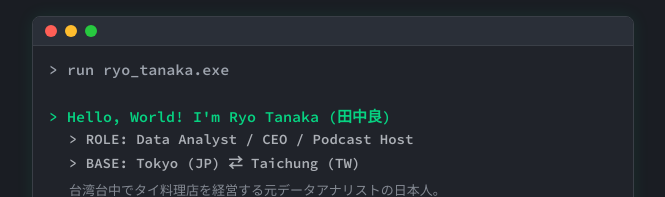
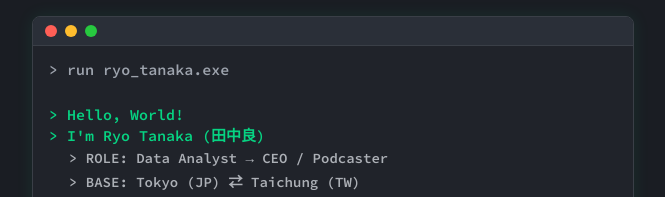
Before and after one commit to RyoTana666/ryotana666.github.io, a plain HTML site: page index.html in a window 1280 px wide. Shown: the top 197 px of the page, without its empty margins (307-972 px from the left). Drawn offline with Linux system fonts and the light colour scheme.

Commit message:
Update index.html

```diff
--- a/index.html
+++ b/index.html
@@ -191,8 +191,9 @@ footer {
 
     <!-- PROFILE -->
     <div class="line" id="line1">
-      <div class="headline">&gt; Hello, World! I'm Ryo Tanaka (田中良)</div>
-      <div class="role-line">&gt; ROLE: Data Analyst / CEO / Podcast Host</div>
+      <div class="headline">&gt; Hello, World!</div>
+      <div class="headline">&gt; I'm Ryo Tanaka (田中良)</div>
+      <div class="role-line">&gt; ROLE: Data Analyst → CEO / Podcaster</div>
       <div class="role-line">&gt; BASE: Tokyo (JP) ⇄ Taichung (TW)</div>
       <div class="subtext">
         台湾台中でタイ料理店を経営する元データアナリストの日本人。<br>
```
